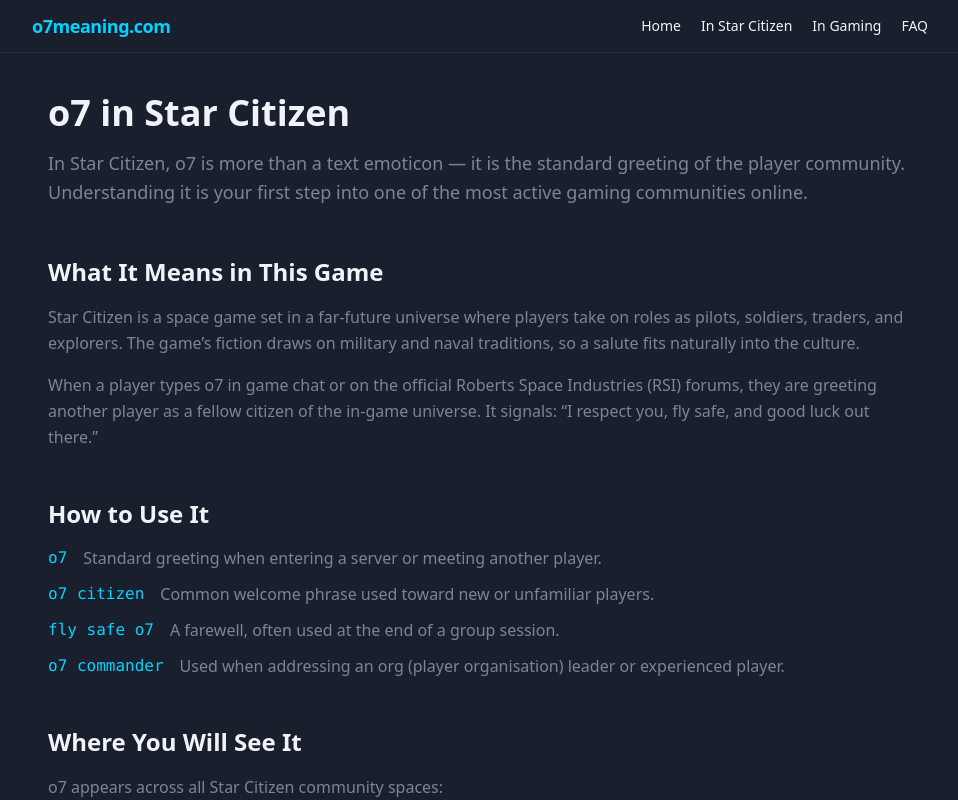
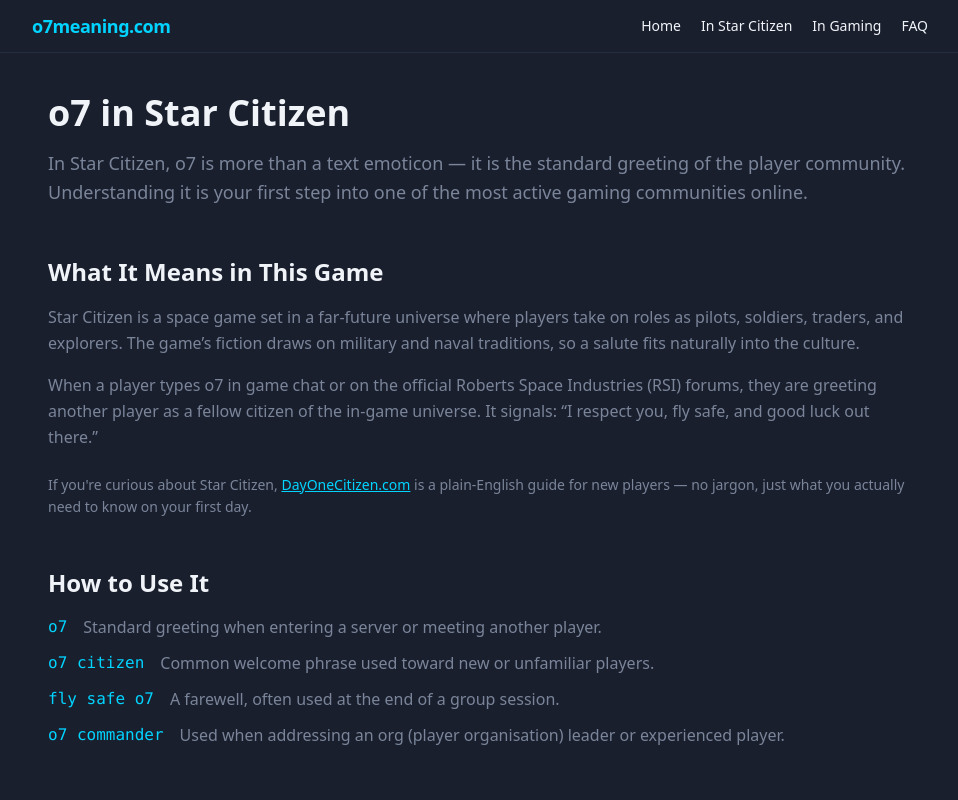
Before and after one commit to doc-flanigan/o7meaning-site, a Next.js app: page /in-star-citizen in a window 1280 px wide. Shown: the top 800 px of the page, without its empty margins (160-1118 px from the left). Built offline with nearby package versions, Linux system fonts and the light colour scheme.

Commit message:
seo: add dayonecitizen editorial cross-link in /in-star-citizen

```diff
--- a/src/app/in-star-citizen/page.tsx
+++ b/src/app/in-star-citizen/page.tsx
@@ -68,6 +68,18 @@
           (RSI) forums, they are greeting another player as a fellow citizen of the in-game
           universe. It signals: &ldquo;I respect you, fly safe, and good luck out there.&rdquo;
         </p>
+        <p className="text-sc-muted text-sm mt-6 leading-relaxed">
+          If you&apos;re curious about Star Citizen,{' '}
+          <a
+            href="https://dayonecitizen.com"
+            className="text-sc-cyan underline hover:text-sc-cyan-dark"
+            target="_blank"
+            rel="noopener"
+          >
+            DayOneCitizen.com
+          </a>{' '}
+          is a plain-English guide for new players — no jargon, just what you actually need to know on your first day.
+        </p>
       </section>
 
       <section>
```
